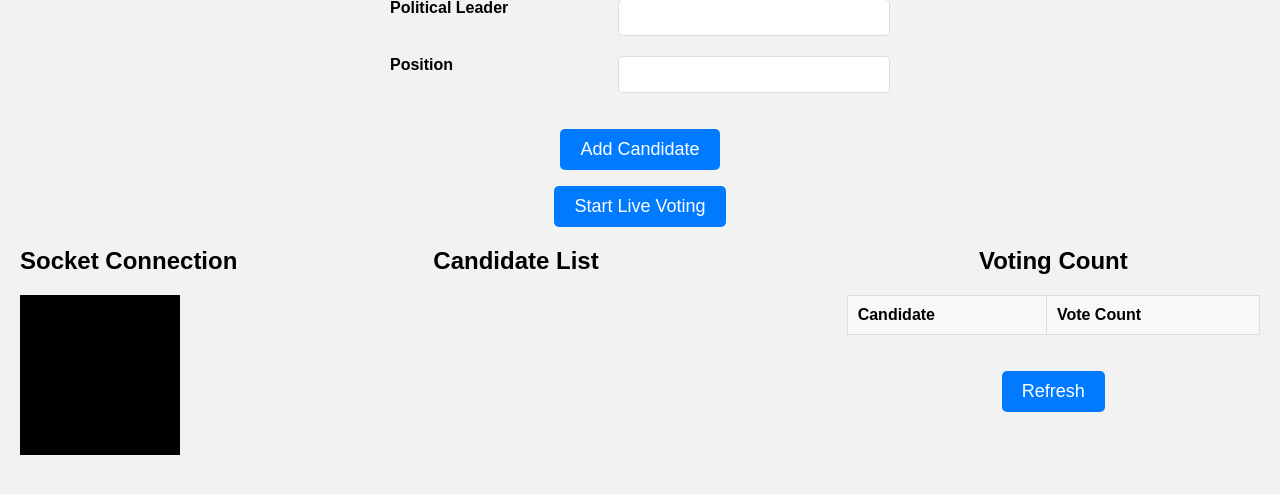
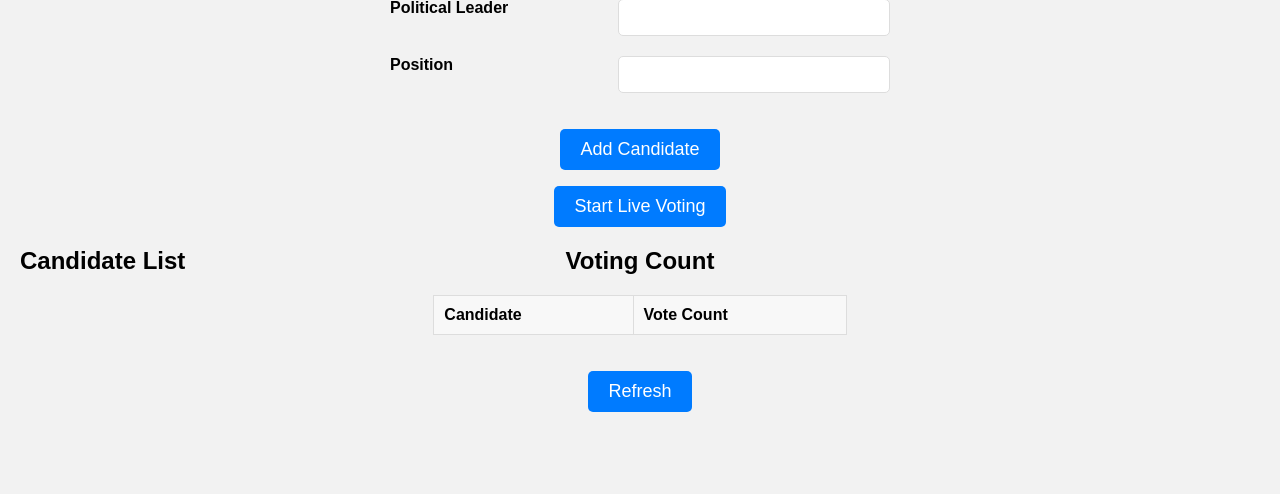
Before and after one commit to Viraj2722/online-voting-system, a Django app: page /adminpage/ in a window 1280 px wide. Shown: the part 121-615 px from the top of the page. Run offline with Django 5.2, Linux system fonts and the light colour scheme; lists and menus that the app fills with data are empty; some libraries are stand-ins or nearby versions.

Commit message:
SOCKET REMOVAL

```diff
--- a/votingsystem/templates/adminpage.html
+++ b/votingsystem/templates/adminpage.html
@@ -286,10 +286,6 @@
   </form>
 
   <div class="info_admin">
-    <div class="socket">
-      <h2>Socket Connection</h2>
-      <div class="terminal"></div>
-    </div>
 
     <!-- List of Added Political Leaders -->
     <div class="Cand_list">
```
